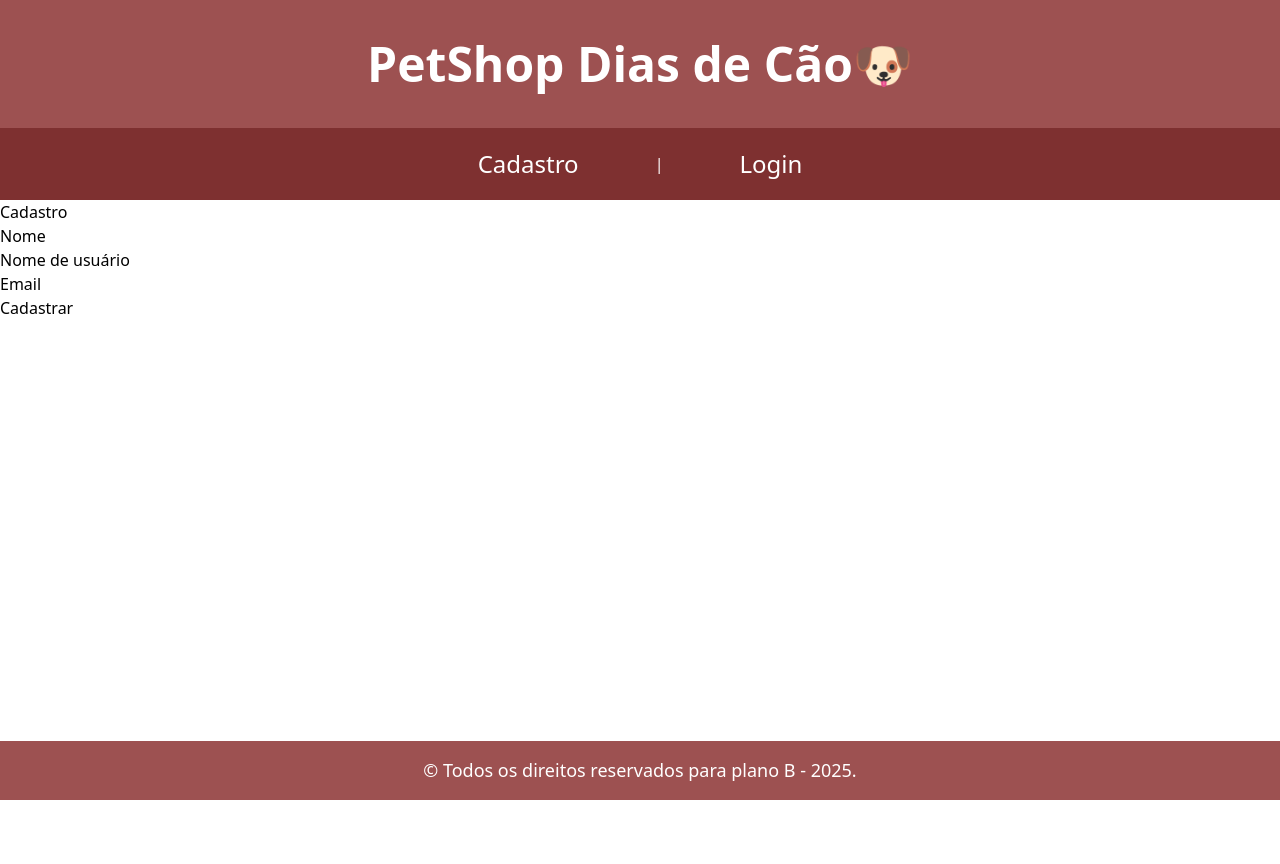
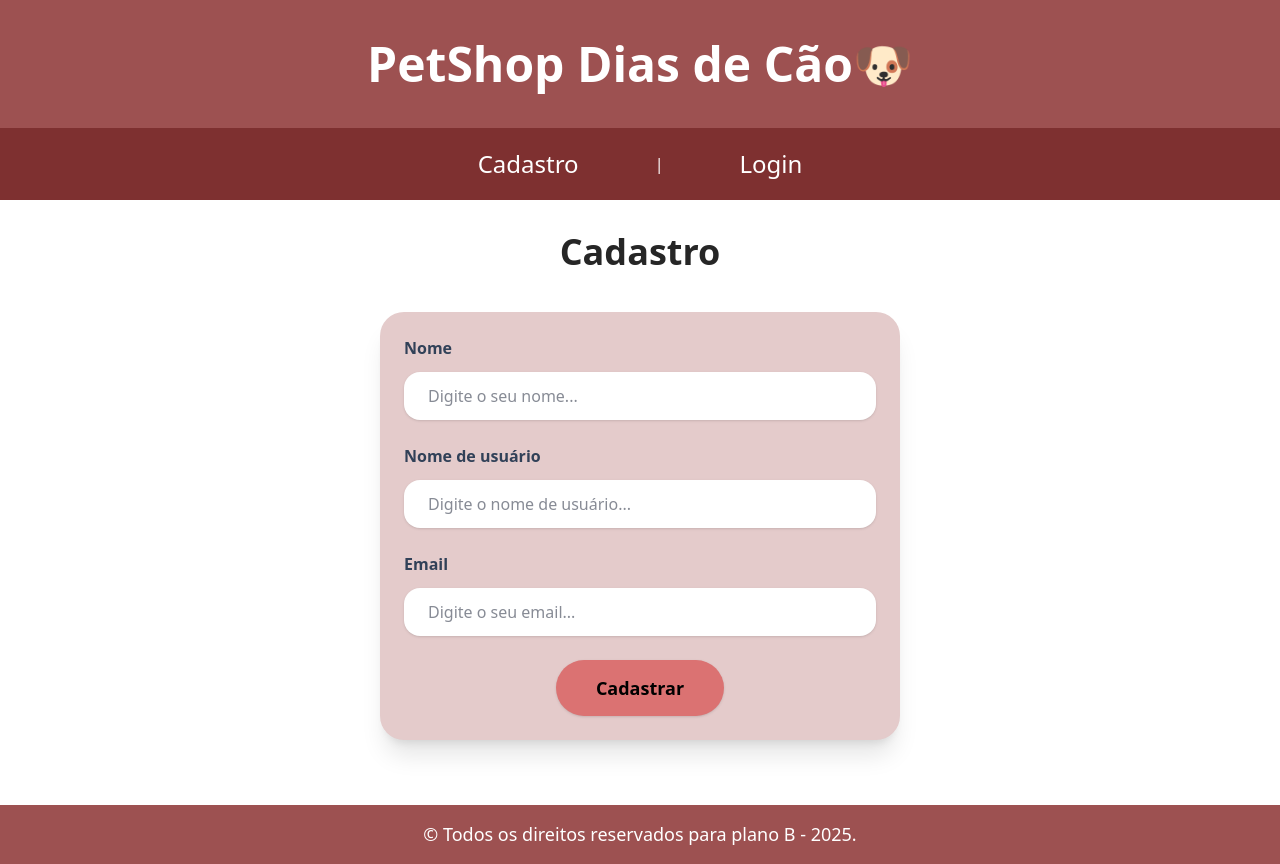
Before and after one commit to Emanuelly0ventura/CP5_Front-end, a React (Vite) app: page /cadastro in a window 1280 px wide. Before the commit the page ends 800 px from the top, so only its background shows below. Built offline with nearby package versions, Linux system fonts and the light colour scheme.

Commit message:
Estilizando a página de cadastro com tailwindcss

```diff
--- a/src/globals.css
+++ b/src/globals.css
@@ -52,5 +52,61 @@
             2xl:text-[18px] 2xl:p-4;
         }
 
+
     }
+
+
 }
+
+@layer components{
+    .universal-title{
+        @apply text-center font-bold text-lg mb-5 mt-8 text-[#262626]
+        xs:text-xl sm:text-2xl md:text-3xl lg:text-4xl;
+    }
+
+    .universal-card {
+        @apply pb-[25px] flex justify-center px-4 xs:px-6 sm:px-8 md:px-10 my-6 xs:my-8 sm:my-10;
+    }
+
+    .universal-form{
+        @apply bg-[#E4CBCB] rounded-3xl shadow-xl p-6 w-full max-w-[520px] xs:max-w-[500px] sm:max-w-[520px] md:max-w-[520px] lg:max-w-[520px];
+    }
+
+    .universal-field{
+        @apply mb-4 xs:mb-5 sm:mb-6;
+    }
+
+    .universal-input{
+        @apply w-full bg-white text-slate-900 border-0 rounded-2xl px-3 py-2 shadow-sm outline-none xs:px-4 xs:py-2.5 sm:px-5 sm:py-3 md:px-6 md:py-3;
+    }
+
+    .universal-input:focus {
+        @apply ring-2 ring-[#DB7272];
+    }
+
+    .universal-label{
+        @apply mb-3 block text-base font-semibold text-slate-700;
+    }
+
+    .universal-div-btn{
+        @apply flex justify-center text-center;
+    }
+
+    .universal-btn{
+        @apply bg-[#DB7272] flex justify-center font-semibold px-6 py-2 border-0 rounded-full cursor-pointer shadow transition-colors xs:px-7 xs:py-2.5 sm:px-8 sm:py-3 md:px-10 md:py-3.5 text-sm sm:text-base md:text-lg;
+    }
+
+    .universal-btn:hover {
+        @apply bg-[#F78981];
+    }
+
+    .universal-btn:disabled {
+        @apply opacity-60 cursor-not-allowed;
+    }
+
+    .universal-error {
+        @apply text-[#DB7272] text-xs mt-1 xs:text-sm font-bold
+    }
+
+
+}
--- a/src/routes/Cadastro/index.tsx
+++ b/src/routes/Cadastro/index.tsx
@@ -38,35 +38,37 @@ export default function Cadastro() {
   };
 
   return (
-    <main className="cadastro-main">
+    <main>
+
+      <h1 className="universal-title">Cadastro</h1>
+      <div className="universal-card">
         <div className="universal-form">
           <form onSubmit={handleSubmit(onSubmit)}>
-          <h2 className="universal-title">Cadastro</h2>
-
             <div className="universal-field">
               <label className="universal-label">Nome</label>
-            <input className="universal-input" {...register("nome", { required: "Nome obrigatório" })} />
+              <input className="universal-input" placeholder="Digite o seu nome..." {...register("nome", { required: "Nome obrigatório" })} />
               {errors.nome && <p className="universal-error">{errors.nome.message}</p>}
             </div>
 
             <div className="universal-field">
               <label className="universal-label">Nome de usuário</label>
-            <input className="universal-input" {...register("nomeUsuario", { required: "Nome de usuário obrigatório" })} />
+              <input className="universal-input" placeholder="Digite o nome de usuário..."{...register("nomeUsuario", { required: "Nome de usuário obrigatório" })} />
               {errors.nomeUsuario && <p className="universal-error">{errors.nomeUsuario.message}</p>}
             </div>
 
             <div className="universal-field">
               <label className="universal-label">Email</label>
-            <input className="universal-input" type="email" {...register("email", {required: "Email obrigatório",pattern: { value: /^[^\s@]+@[^\s@]+\.[^\s@]+$/, message: "Email inválido" }})}/>
+              <input className="universal-input" placeholder="Digite o seu email..." type="email" {...register("email", {required: "Email obrigatório",pattern: { value: /^[^\s@]+@[^\s@]+\.[^\s@]+$/, message: "Email inválido" }})}/>
               {errors.email && <p className="universal-error">{errors.email.message}</p>}
             </div>
 
+            <div className="universal-div-btn">
               <button className="universal-btn" type="submit">Cadastrar</button>
-
+            </div>
           </form>
 
         </div>
-
+      </div>
     </main>
 
   );
```
Lines whose indentation alone changed are shown as unchanged.
